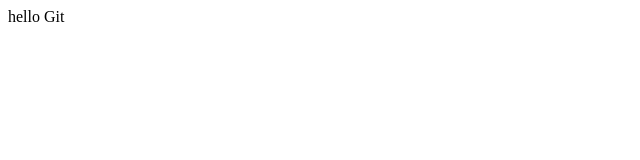
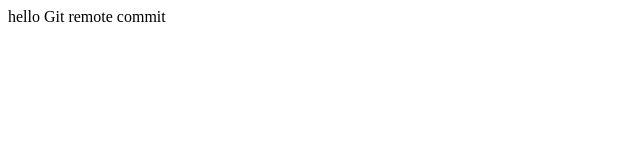
Before and after one commit to edongyun/html, a plain HTML site: page index.html in a window 1280 px wide. Shown: the whole page, without its empty margins (0-640 px from the left). Drawn offline with Linux system fonts and the light colour scheme.

Commit message:
내용 추가

```diff
--- a/index.html
+++ b/index.html
@@ -3,5 +3,6 @@
 </head>
 <body>
   hello Git
+  remote commit
 </body>
 </html>
```
